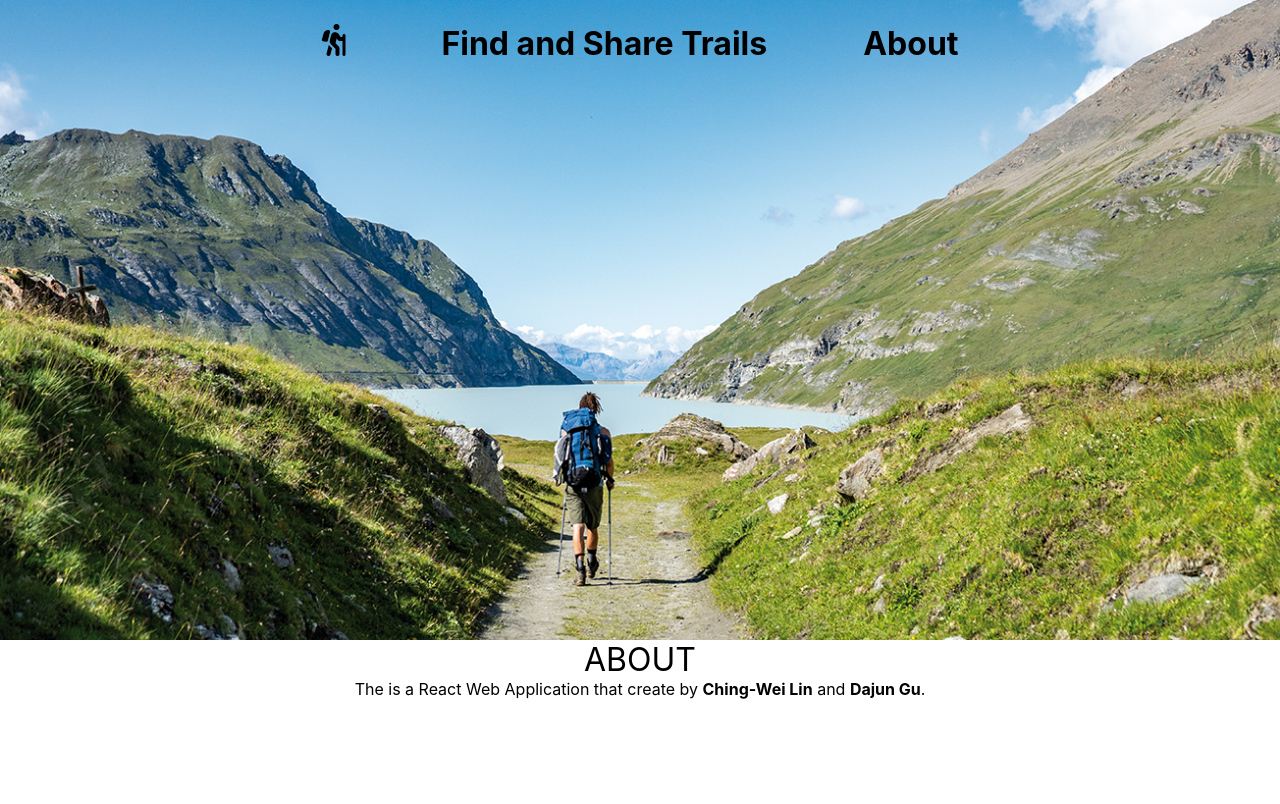
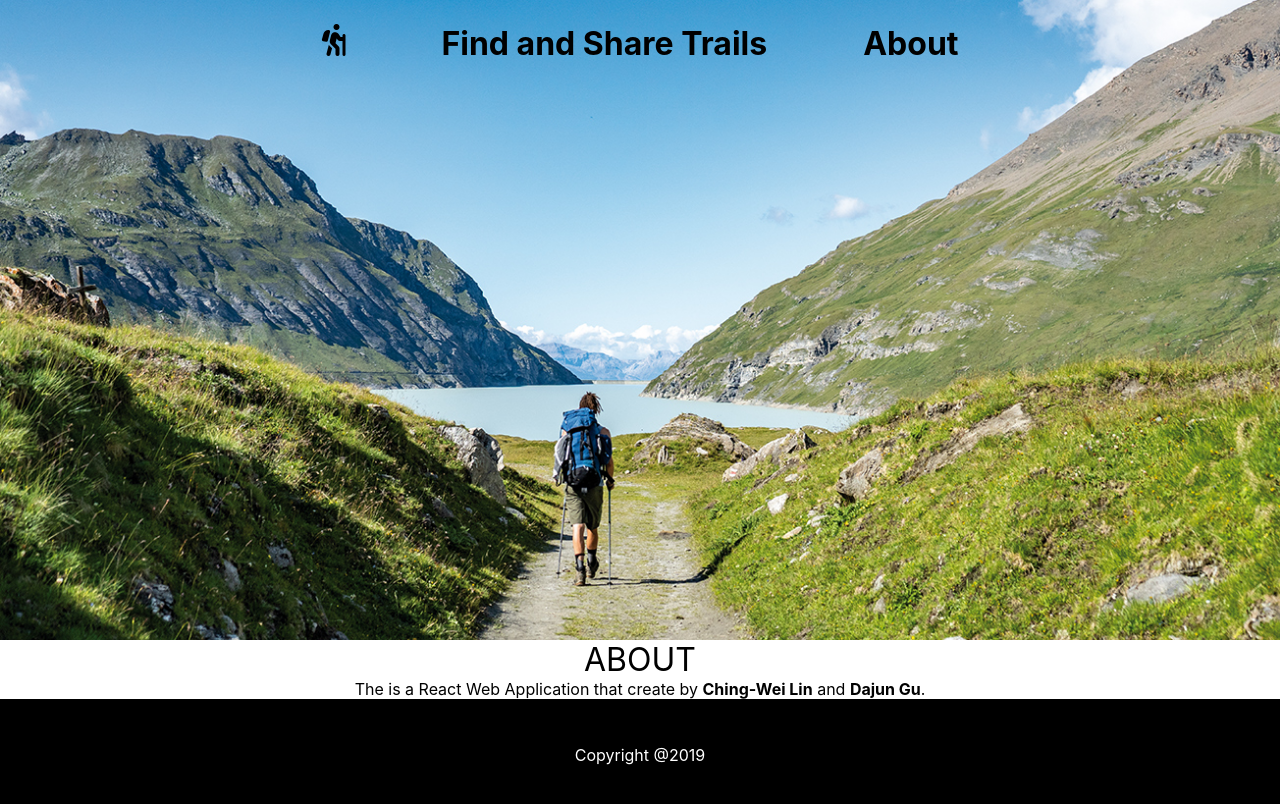
Before and after one commit to xingchengyusi/find-share-trails, a React (Create React App) app: page /#/about in a window 1280 px wide. Shown: the top 804 px of the page. Built offline with nearby package versions, Linux system fonts and the light colour scheme.

Commit message:
improve footer

```diff
--- a/src/About.js
+++ b/src/About.js
@@ -1,6 +1,7 @@
 import React from 'react';
 import './About.css';
 import Welcome from "./Welcome";
+import Footer from './Footer';
 
 class Introduce extends React.Component {
     render() {
@@ -30,6 +31,7 @@ function About() {
             <Welcome/>
             <Introduce />
             <Member />
+            <Footer />
         </div>
     );
 }
--- a/src/App.css
+++ b/src/App.css
@@ -52,21 +52,3 @@ a {
 .trails-list-item {
 
 }
-
-.footer {
-  background: black;
-  width: 100vw;
-  height: 7rem;
-  text-align: center;
-  display: flex;
-  flex-direction: column;
-  align-items: center;
-  justify-content: center;
-}
-
-.footer-content {
-  margin: 0;
-  padding: 1rem 1rem;
-  size: 3rem;
-  color: white;
-}
--- a/src/App.js
+++ b/src/App.js
@@ -1,6 +1,7 @@
 import React from 'react';
 import './App.css';
 import Welcome from "./Welcome";
+import Footer from './Footer';
 
 class Trails_list extends React.Component {
     render() {
@@ -185,16 +186,6 @@ class Trails extends  React.Component {
     }
 }
 
-class Footer extends React.Component {
-    render() {
-        return (
-            <div className="footer">
-                <p className="footer-content">Copyright @2019</p>
-            </div>
-        );
-    }
-}
-
 function App() {
     return (
         <div>
--- /dev/null
+++ b/src/Footer.css
@@ -0,0 +1,17 @@
+.footer {
+  background: black;
+  width: 100vw;
+  height: 7rem;
+  text-align: center;
+  display: flex;
+  flex-direction: column;
+  align-items: center;
+  justify-content: center;
+}
+
+.footer-content {
+  margin: 0;
+  padding: 1rem 1rem;
+  size: 3rem;
+  color: white;
+}
--- /dev/null
+++ b/src/Footer.js
@@ -0,0 +1,12 @@
+import React from 'react';
+import './Footer.css';
+
+function Footer() {
+    return (
+        <div className="footer">
+            <p className="footer-content">Copyright @2019</p>
+        </div>
+    );
+}
+
+export default Footer;
```
